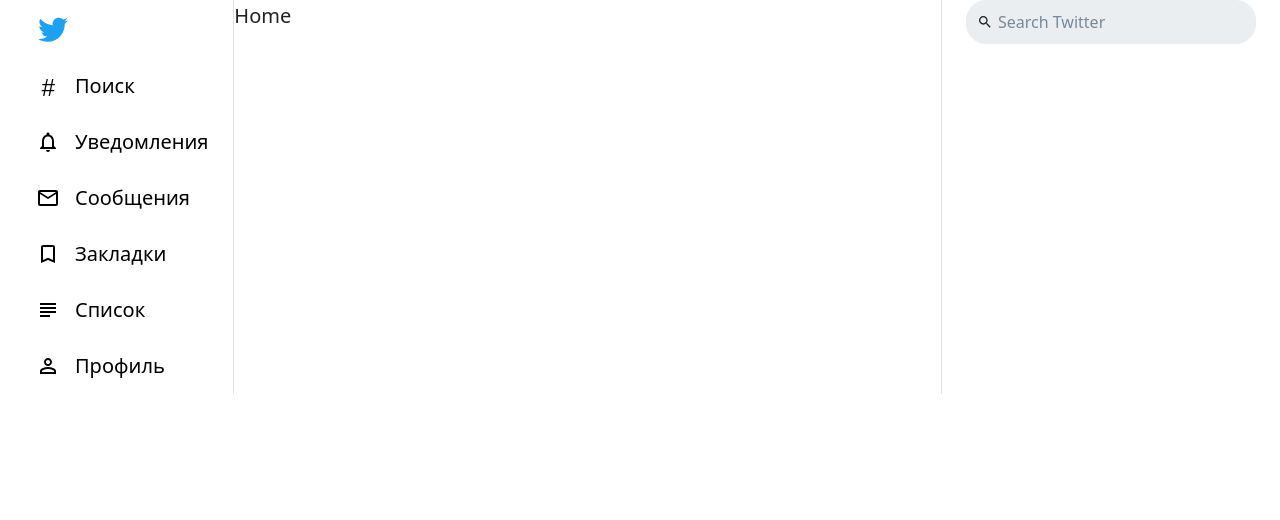
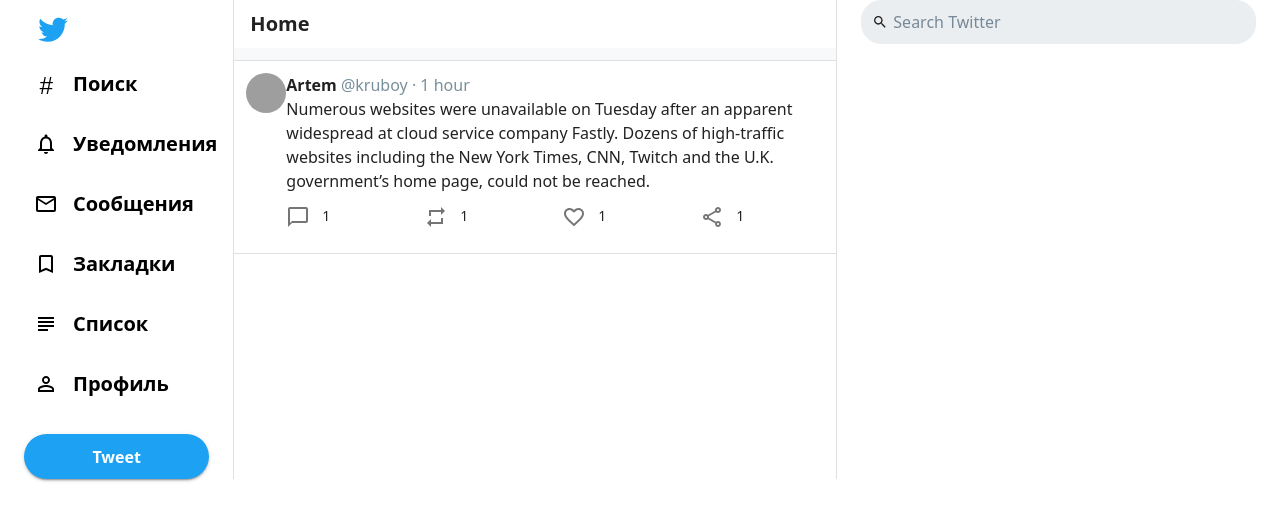
Before and after one commit to kruboy14/react-twitter-front, a React (Create React App) app: page / in a window 1280 px wide. Shown: the top 520 px of the page. Built offline with nearby package versions, Linux system fonts and the light colour scheme; grey boxes are pictures that could not be loaded.

Commit message:
add tweet and refactor sidemenu button

```diff
--- a/package.json
+++ b/package.json
@@ -12,6 +12,7 @@
     "@types/node": "^12.0.0",
     "@types/react": "^17.0.0",
     "@types/react-dom": "^17.0.0",
+    "classnames": "^2.3.1",
     "color": "^3.1.3",
     "react": "^17.0.2",
     "react-dom": "^17.0.2",
--- a/src/components/SideMenu.tsx
+++ b/src/components/SideMenu.tsx
@@ -1,4 +1,4 @@
-import React from 'react';
+import React, { FC, ReactElement } from 'react';
 
 import TwitterIcon from '@material-ui/icons/Twitter';
 import NotificationsNoneIcon from '@material-ui/icons/NotificationsNone';
@@ -6,7 +6,7 @@
 import BookMark from '@material-ui/icons/TurnedInNotOutlined';
 import SubjectIcon from '@material-ui/icons/Subject';
 import PersonIcon from '@material-ui/icons/PersonOutline';
-import { makeStyles } from '@material-ui/core';
+import { Button, ButtonBase, makeStyles } from '@material-ui/core';
 import { IconButton, Typography } from '@material-ui/core';
 
 import Color from 'color';
@@ -23,14 +23,18 @@
   },
 
   customIconButton: {
+    padding: 10,
     overflow: 'hidden',
     borderRadius: 25,
     color: '#000',
+    marginBottom: theme.spacing(1),
+    transition: '.1s',
   },
 
   customIcons: {
     height: 24,
     width: 24,
+    fontSize: 24,
   },
   sideMenuList: {
     listStyle: 'none',
@@ -40,9 +44,13 @@
   sideMenuListItemLabel: {
     paddingLeft: 15,
   },
+  buttonTweet:{
+    marginTop: theme.spacing(2)
+  },
+  tweetContent:{}
 }));
 
-export const SideMenu = () => {
+export const SideMenu: FC = () => {
   const classes = useStylesSideMenu();
   return (
     <div>
@@ -53,54 +61,58 @@
           </IconButton>
         </li>
         <li className={classes.sideMenuListItem}>
-          <IconButton className={classes.customIconButton}>
+          <ButtonBase className={classes.customIconButton}>
             <i className={classes.customIcons}>#</i>
             <Typography className={classes.sideMenuListItemLabel} variant="h6">
               Поиск
             </Typography>
-          </IconButton>
+          </ButtonBase>
         </li>
         <li className={classes.sideMenuListItem}>
-          <IconButton className={classes.customIconButton} color="primary">
+          <ButtonBase className={classes.customIconButton} color="primary">
             <NotificationsNoneIcon className={classes.customIcons} />
             <Typography className={classes.sideMenuListItemLabel} variant="h6">
               Уведомления
             </Typography>
-          </IconButton>
+          </ButtonBase>
         </li>
         <li className={classes.sideMenuListItem}>
-          <IconButton className={classes.customIconButton} color="primary">
+          <ButtonBase className={classes.customIconButton} color="primary">
             <MessageIcon className={classes.customIcons} />
             <Typography className={classes.sideMenuListItemLabel} variant="h6">
               Сообщения
             </Typography>
-          </IconButton>
+          </ButtonBase>
         </li>
         <li className={classes.sideMenuListItem}>
-          <IconButton className={classes.customIconButton} color="primary">
+          <ButtonBase className={classes.customIconButton} color="primary">
             <BookMark className={classes.customIcons} />
             <Typography className={classes.sideMenuListItemLabel} variant="h6">
               Закладки
             </Typography>
-          </IconButton>
+          </ButtonBase>
         </li>
         <li className={classes.sideMenuListItem}>
-          <IconButton className={classes.customIconButton} color="primary">
+          <ButtonBase className={classes.customIconButton} color="primary">
             <SubjectIcon className={classes.customIcons} />
             <Typography className={classes.sideMenuListItemLabel} variant="h6">
               Список
             </Typography>
-          </IconButton>
+          </ButtonBase>
         </li>
         <li className={classes.sideMenuListItem}>
-          <IconButton className={classes.customIconButton} color="primary">
+          <ButtonBase className={classes.customIconButton} color="primary">
             <PersonIcon className={classes.customIcons} />
             <Typography className={classes.sideMenuListItemLabel} variant="h6">
               Профиль
             </Typography>
-          </IconButton>
+          </ButtonBase>
         </li>
-        <li></li>
+        <li>
+          <Button className={classes.buttonTweet} variant="contained"  color="primary" fullWidth>
+            Tweet
+          </Button>
+        </li>
       </ul>
     </div>
   );
--- a/src/components/Tweet.tsx
+++ b/src/components/Tweet.tsx
@@ -1,5 +1,19 @@
-import { makeStyles, Paper, Typography } from '@material-ui/core';
-import React from 'react';
+import {
+  Avatar,
+  Grid,
+  IconButton,
+  makeStyles,
+  Paper,
+  Typography,
+} from '@material-ui/core';
+import blueGrey from '@material-ui/core/colors/blueGrey';
+import LikeIcon from '@material-ui/icons/FavoriteBorder';
+import CommentIcon from '@material-ui/icons/ChatBubbleOutlineOutlined';
+import RetweetIcon from '@material-ui/icons/RepeatOutlined';
+import ShareIcon from '@material-ui/icons/ShareOutlined';
+import React, { FC, ReactElement } from 'react';
+import Color from 'color';
+import classNames from 'classnames';
 
 const useStylesTweet = makeStyles((theme) => ({
   wrapper: {
@@ -7,14 +21,138 @@
     borderTop: 0,
     borderBottom: 0,
   },
+  tweetsHeader: {
+    borderTop: 0,
+    borderRight: 0,
+    borderLeft: 0,
+    padding: '8px 16px',
+    borderBottom: '  12px solid rgba(247, 249, 250);',
+  },
+  tweet: {
+    display: 'flex',
+    borderRight: 0,
+    borderLeft: 0,
+    padding: theme.spacing(1.5),
+    cursor: 'pointer',
+    '&:hover': {
+      backgroundColor: '#F7F7F7',
+    },
+  },
+  tweetUsername: {
+    color: blueGrey[400],
+  },
+  buttonsGroup: {
+    display: 'flex',
+    justifyContent: 'space-between',
+    marginRight: 60,
+    marginLeft: -12,
+  },
+  button: {
+    paddingRight: 20,
+  },
+  buttonComment: {
+    '&:hover': {
+      color: theme.palette.primary.main,
+      '& $iconComment': {
+        color: theme.palette.primary.main,
+        backgroundColor: Color(theme.palette.primary.main).alpha(0.1).string(),
+      },
+    },
+  },
+  buttonRetweet: {
+    '&:hover': {
+      color: 'green',
+      '& $iconRetweet': {
+        color: 'green',
+        backgroundColor: 'rgba(0, 255, 0, .1)',
+      },
+    },
+  },
+  buttonLike: {
+    '&:hover': {
+      color: 'red',
+      '& $iconLike': {
+        color: 'red',
+        backgroundColor: 'rgba(255, 0, 0, .1)',
+      },
+    },
+  },
+  buttonShare: {
+    '&:hover': {
+      color: theme.palette.primary.main,
+      '& $iconShare': {
+        color: theme.palette.primary.main,
+        backgroundColor: Color(theme.palette.primary.main).alpha(0.1).string(),
+      },
+    },
+  },
+
+  iconComment: {},
+  iconRetweet: {},
+  iconLike: {},
+  iconShare: {},
 }));
 
-export const Tweet = () => {
+interface TweetProps {
+  user: {
+    fullname: string;
+    username: string;
+    avatarUrl: string;
+  };
+  text: string;
+}
+
+export const Tweet: FC<TweetProps> = ({
+  user,
+  text,
+}: TweetProps): ReactElement => {
   const classes = useStylesTweet();
 
   return (
     <Paper className={classes.wrapper} variant="outlined" square>
-      <Typography variant="h6">Home </Typography>
+      <Paper className={classes.tweetsHeader} variant="outlined" square>
+        <Typography variant="h6">Home </Typography>
+      </Paper>
+      <Paper className={classes.tweet} variant="outlined" square>
+        <Avatar alt={user.fullname} src={user.avatarUrl} />
+
+        <div className={classes.tweetContent}>
+          <Typography>
+            <b>{user.fullname}</b>&nbsp;
+            <span className={classes.tweetUsername}>{user.username}</span>
+            &nbsp;
+            <span className={classes.tweetUsername}>·</span>&nbsp;
+            <span className={classes.tweetUsername}>1 hour</span>
+          </Typography>
+          <Typography variant={'body1'}>{text}</Typography>
+          <div className={classes.buttonsGroup}>
+            <div className={classNames(classes.button, classes.buttonComment)}>
+              <IconButton className={classes.iconComment}>
+                <CommentIcon />
+              </IconButton>
+              <span>1</span>
+            </div>
+            <div className={classNames(classes.button, classes.buttonRetweet)}>
+              <IconButton className={classes.iconRetweet}>
+                <RetweetIcon />
+              </IconButton>
+              <span>1</span>
+            </div>
+            <div className={classNames(classes.button, classes.buttonLike)}>
+              <IconButton className={classes.iconLike}>
+                <LikeIcon />
+              </IconButton>
+              <span>1</span>
+            </div>
+            <div className={classNames(classes.button, classes.buttonShare)}>
+              <IconButton className={classes.iconShare}>
+                <ShareIcon />
+              </IconButton>
+              <span>1</span>
+            </div>
+          </div>
+        </div>
+      </Paper>
     </Paper>
   );
 };
--- a/src/pages/Home.tsx
+++ b/src/pages/Home.tsx
@@ -20,10 +20,18 @@
         <Grid item xs={2}>
           <SideMenu />
         </Grid>
-        <Grid item xs={7}>
-          <Tweet />
+        <Grid item xs={6}>
+          <Tweet
+            user={{
+              fullname: 'Artem',
+              username: '@kruboy',
+              avatarUrl:
+                'https://images.unsplash.com/photo-1591258739299-5b65d5cbb235?ixid=MnwxMjA3fDB8MHxwaG90by1wYWdlfHx8fGVufDB8fHx8&ixlib=rb-1.2.1&auto=format&fit=crop&w=634&q=80',
+            }}
+            text="Numerous websites were unavailable on Tuesday after an apparent widespread at cloud service company Fastly. Dozens of high-traffic websites including the New York Times, CNN, Twitch and the U.K. government’s home page, could not be reached."
+          />
         </Grid>
-        <Grid item xs={3}>
+        <Grid item xs={4}>
           <SearchTextField />
         </Grid>
       </Grid>
--- a/src/theme.ts
+++ b/src/theme.ts
@@ -14,6 +14,9 @@
       'Helvetica Neue',
       'sans-serif',
     ].join(','),
+    h6:{
+      fontWeight: 700
+    }
   },
   palette: {
     primary: {
```
Also changed, not shown: 2 other files (tests, documents, lock files or other folders).
